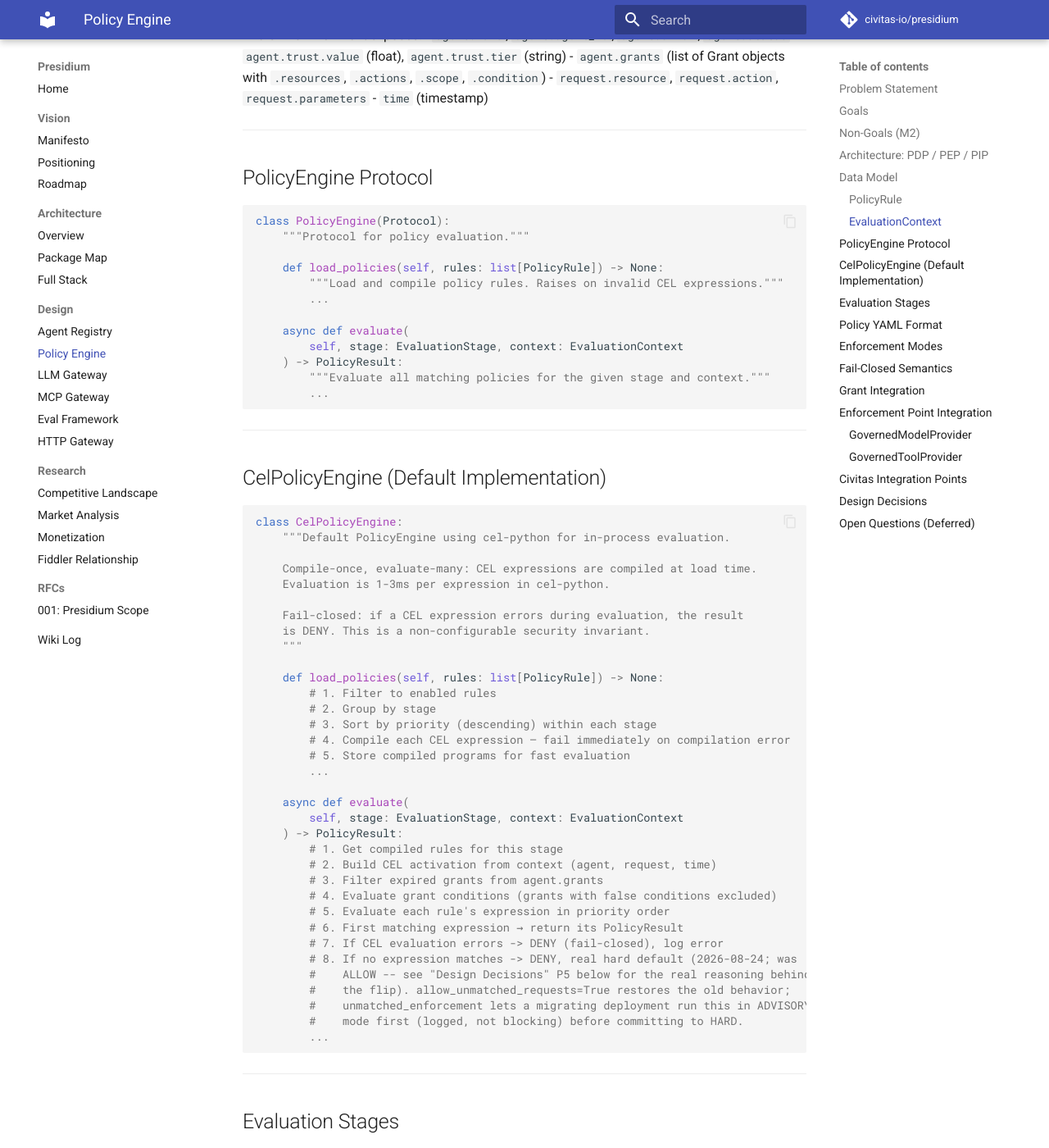
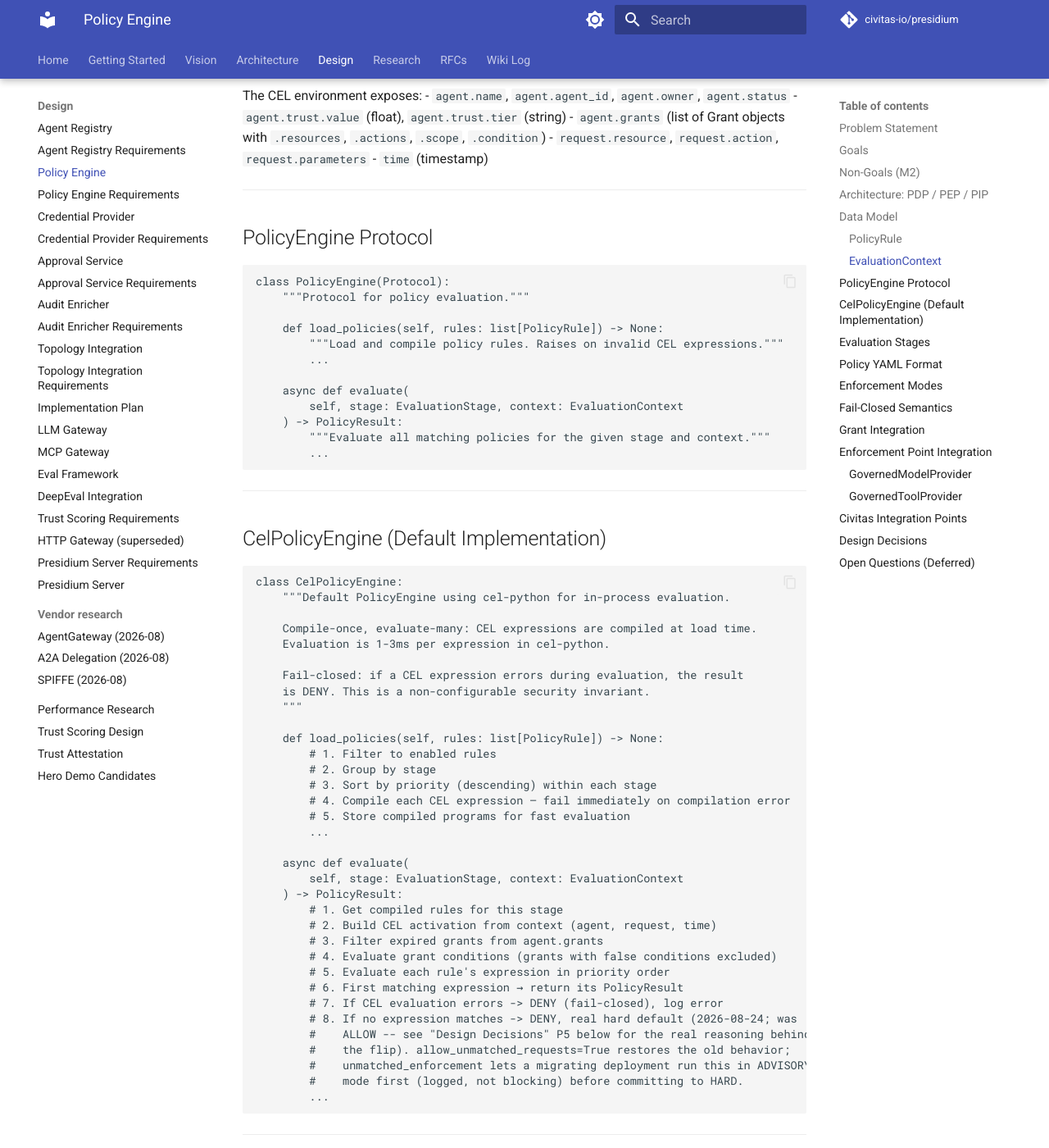
Before and after one commit to civitas-io/presidium, an MkDocs documentation site: the page built from docs/design/policy-engine.md, in a window 1280 px wide and 1400 px high, scrolled down 3342 px. Shown: the whole window at 82% size. Built offline with MkDocs 1.6.1 and Material for MkDocs 9.7.7, drawn with Linux system fonts in a browser that asks for light colours; comment, search, counter and statistics services are not loaded; some of the changed text lies outside the part shown.

Commit message:
docs: build a real mkdocs site (was silently missing from the working tree)
User asked for a public-facing mkdocs docs site with the existing SVG
diagrams, matching python-civitas's. Investigated first: mkdocs.yml
already existed in this repo's git history (initial commit +
"Adopt LLM Wiki pattern"), but was missing from the actual working
directory before this change -- a real, unexplained checkout/filesystem
inconsistency, not something this session caused (confirmed via `ls`/
`find` earlier this session, and no deletion commit exists in history).
Rebuilt it comprehensively rather than just restoring the stale version:
the old nav only covered a fraction of the real design/research/rfc docs
that exist today, still carried a dead mermaid-fence config (this repo's
docs use real SVG assets, not Mermaid), and had no dark-mode toggle.

New nav covers every real doc under docs/vision, docs/architecture,
docs/design (29 files, including three "Vendor research" subpages),
docs/research, docs/rfcs, plus the wiki log -- verified against the
actual file listing, not assumed from docs/index.md's own catalog table
(which itself needed two small unrelated fixes, see below). Added
.github/workflows/docs.yml (mirroring python-civitas's: mkdocs build
--strict, then gh-deploy) and a `docs` extra in pyproject.toml.

Ran mkdocs build --strict locally first and fixed every real warning
before wiring in the CI gate: docs/index.md's "Project Files" table
linked to root-level files (HANDOFF.md, AGENTS.md, README.md,
CONTRIBUTING.md, SECURITY.md, CHANGELOG.md, pyproject.toml) with relative
paths that only work because mkdocs's docs_dir is docs/ -- these were
dead links on any real deployed site, now GitHub blob URLs. Also found
and fixed two docs/design/policy-engine*.md files linking to
`/Users/jeryn/workspace/projects/policy-engines-ai-governance/index.md`
-- a hardcoded local filesystem path to an unpublished, non-git research
folder that only ever worked on one machine and leaked local directory
structure into a public doc; replaced with an honest prose mention
(no public URL exists to link to). Also fixed docs/index.md's own wrong
claim that architecture/overview.md's diagram is Mermaid (it's SVG).

Build is now clean: zero warnings, zero infos.

Co-Authored-By: Claude Sonnet 5 <noreply@anthropic.com>

```diff
--- a/docs/design/policy-engine.md
+++ b/docs/design/policy-engine.md
@@ -6,7 +6,7 @@
 **Package:** `presidium` (protocol + CelPolicyEngine) / `presidium-contrib` (OPA, Cedar adapters)
 **Milestone:** M2
 **Requirements:** [policy-engine-requirements.md](policy-engine-requirements.md)
-**Research:** [agent-registry-research.md](../research/agent-registry-research.md), [policy-engines-ai-governance](/Users/jeryn/workspace/projects/policy-engines-ai-governance/index.md)
+**Research:** [agent-registry-research.md](../research/agent-registry-research.md), an internal policy-engine-landscape research pass (not published; local research notes only)
 
 ## Problem Statement
 
--- a/mkdocs.yml
+++ b/mkdocs.yml
@@ -3,6 +3,7 @@ site_description: The governed agent platform built on Civitas
 site_url: https://civitas-io.github.io/presidium
 repo_url: https://github.com/civitas-io/presidium
 repo_name: civitas-io/presidium
+copyright: Apache 2.0 License
 
 theme:
   name: material
@@ -10,46 +11,111 @@ theme:
     - scheme: default
       primary: indigo
       accent: indigo
+      toggle:
+        icon: material/brightness-7
+        name: Switch to dark mode
+    - scheme: slate
+      primary: indigo
+      accent: indigo
+      toggle:
+        icon: material/brightness-4
+        name: Switch to light mode
   features:
+    - navigation.tabs
+    - navigation.tabs.sticky
     - navigation.sections
     - navigation.expand
+    - navigation.top
+    - navigation.instant
+    - navigation.indexes
     - content.code.copy
+    - content.code.annotate
+    - search.highlight
+    - search.suggest
+
+plugins:
+  - search
+
+markdown_extensions:
+  - pymdownx.highlight:
+      anchor_linenums: true
+      line_spans: __span
+  - pymdownx.inlinehilite
+  - admonition
+  - pymdownx.details
+  - tables
+  - pymdownx.tasklist:
+      custom_checkbox: true
+  - pymdownx.keys
+  - pymdownx.smartsymbols
+  - pymdownx.snippets
+  - toc:
+      permalink: true
+      toc_depth: 3
+
+extra:
+  social:
+    - icon: fontawesome/brands/github
+      link: https://github.com/civitas-io/presidium
 
 nav:
   - Home: index.md
+  - Getting Started: guides/getting-started.md
+
   - Vision:
-      - Manifesto: vision/manifesto.md
-      - Positioning: vision/positioning.md
-      - Roadmap: vision/roadmap.md
+    - Manifesto: vision/manifesto.md
+    - Market Positioning: vision/positioning.md
+    - PRD: vision/prd.md
+    - Roadmap: vision/roadmap.md
+
   - Architecture:
-      - Overview: architecture/overview.md
-      - Package Map: architecture/packages.md
-      - Full Stack: architecture/stack.md
+    - System Overview: architecture/overview.md
+    - Package Map: architecture/packages.md
+    - Full Stack: architecture/stack.md
+
   - Design:
-      - Agent Registry: design/agent-registry.md
-      - Policy Engine: design/policy-engine.md
-      - LLM Gateway: design/llm-gateway.md
-      - MCP Gateway: design/mcp-gateway.md
-      - Eval Framework: design/eval-framework.md
-      - HTTP Gateway: design/http-gateway.md
+    - Agent Registry: design/agent-registry.md
+    - Agent Registry Requirements: design/agent-registry-requirements.md
+    - Policy Engine: design/policy-engine.md
+    - Policy Engine Requirements: design/policy-engine-requirements.md
+    - Credential Provider: design/credential-provider.md
+    - Credential Provider Requirements: design/credential-provider-requirements.md
+    - Approval Service: design/approval-service.md
+    - Approval Service Requirements: design/approval-service-requirements.md
+    - Audit Enricher: design/audit-enricher.md
+    - Audit Enricher Requirements: design/audit-enricher-requirements.md
+    - Topology Integration: design/topology-integration.md
+    - Topology Integration Requirements: design/topology-integration-requirements.md
+    - Implementation Plan: design/implementation-plan.md
+    - LLM Gateway: design/llm-gateway.md
+    - MCP Gateway: design/mcp-gateway.md
+    - Eval Framework: design/eval-framework.md
+    - DeepEval Integration: design/deepeval-integration.md
+    - Trust Scoring Requirements: design/trust-scoring-requirements.md
+    - HTTP Gateway (superseded): design/http-gateway.md
+    - Presidium Server Requirements: design/presidium-server-requirements.md
+    - Presidium Server: design/presidium-server.md
+    - Vendor research:
+      - AgentGateway (2026-08): design/agentgateway-vendor-research-2026-08.md
+      - A2A Delegation (2026-08): design/a2a-delegation-vendor-research-2026-08.md
+      - SPIFFE (2026-08): design/spiffe-vendor-research-2026-08.md
+    - Performance Research: design/performance-research.md
+    - Trust Scoring Design: design/trust-scoring-design.md
+    - Trust Attestation: design/trust-attestation.md
+    - Hero Demo Candidates: design/hero-demo-candidates.md
+
   - Research:
-      - Competitive Landscape: research/competitive-landscape.md
-      - Market Analysis: research/market-analysis.md
-      - Monetization: research/monetization.md
-      - Fiddler Relationship: research/fiddler-relationship.md
+    - Competitive Landscape: research/competitive-landscape.md
+    - Market Analysis: research/market-analysis.md
+    - Monetization Strategy: research/monetization.md
+    - Fiddler Relationship: research/fiddler-relationship.md
+    - Agent Registry Research: research/agent-registry-research.md
+    - Trust Scoring Research: research/trust-scoring-research.md
+    - AAA Patterns: research/aaa-patterns.md
+
   - RFCs:
-      - "001: Presidium Scope": rfcs/001-presidium-scope.md
+    - "RFC-001: Presidium Scope and Boundaries": rfcs/001-presidium-scope.md
+    - "RFC-002: Multi-Dimensional Evaluation": rfcs/002-multi-dimensional-evaluation.md
+    - "RFC-003: Agent Value Chain": rfcs/003-agent-value-chain.md
+
   - Wiki Log: log.md
-
-markdown_extensions:
-  - pymdownx.highlight
-  - pymdownx.superfences:
-      custom_fences:
-        - name: mermaid
-          class: mermaid
-          format: !!python/name:pymdownx.superfences.fence_code_format
-  - pymdownx.tabbed
-  - admonition
-  - tables
-  - toc:
-      permalink: true
--- a/pyproject.toml
+++ b/pyproject.toml
@@ -7,6 +7,11 @@ license = "Apache-2.0"
 requires-python = ">=3.12"
 authors = [
     { name = "Jeryn Mathew", email = "jerynmathew@gmail.com" },
+]
+
+[project.optional-dependencies]
+docs = [
+    "mkdocs-material>=9.5",
 ]
 
 [build-system]
```
Also changed, not shown: docs/design/policy-engine-requirements.md (+1 -1 lines), docs/index.md (+10 -10 lines), 1 other file.
